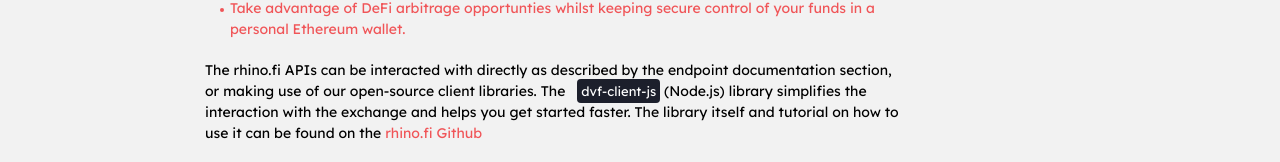
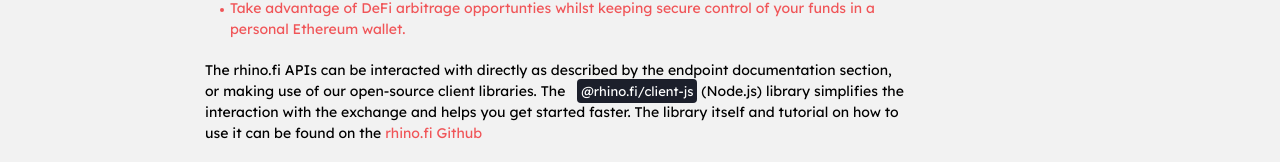
Before and after one commit to rhinofi/api-documentation, a React (Vite) app: page / in a window 1280 px wide. Shown: the part 574-736 px from the top of the page. Built offline with nearby package versions, Linux system fonts and the light colour scheme.

Commit message:
[FEATURES-562] replace dvf-client-js with @rhino.fi/client-js

```diff
--- a/src/ui/Docs/Intro.jsx
+++ b/src/ui/Docs/Intro.jsx
@@ -52,7 +52,7 @@
           </List>
         </Text>
         <Text>
-          The rhino.fi APIs can be interacted with directly as described by the endpoint documentation section, or making use of our open-source client libraries. The <CodeInText>dvf-client-js</CodeInText> (Node.js) library simplifies the interaction with the exchange and helps you get started faster. The library itself and tutorial on how to use it can be found on the <GreenLink href="https://github.com/rhinofi/dvf-client-js">rhino.fi Github</GreenLink>
+          The rhino.fi APIs can be interacted with directly as described by the endpoint documentation section, or making use of our open-source client libraries. The <CodeInText>@rhino.fi/client-js</CodeInText> (Node.js) library simplifies the interaction with the exchange and helps you get started faster. The library itself and tutorial on how to use it can be found on the <GreenLink href="https://github.com/rhinofi/@rhino.fi/client-js">rhino.fi Github</GreenLink>
         </Text>
         <Text>
           This documentation set is actively maintained and updated. If you would like to suggest any changes or find there is something missing, please <GreenLink href="https://github.com/rhinofi/api-documentation/issues">create an issue on Github</GreenLink>.
--- a/src/ui/Tutorials/TutorialsSections/InternalTransfers.jsx
+++ b/src/ui/Tutorials/TutorialsSections/InternalTransfers.jsx
@@ -23,7 +23,7 @@
           code={`
 const HDWalletProvider = require('truffle-hdwallet-provider')
 const Web3 = require('web3')
-const DVF = require('dvf-client-js');
+const RhinofiClientFactory = require('@rhino.fi/client-js');
 
 async function transfer () {
   const providerUrl = '// Infura or similar provider url //';
@@ -37,7 +37,7 @@
   const provider = new HDWalletProvider(ethPrivKey, providerUrl);
   const web3 = new Web3(provider);
 
-  const dvfConfig = {
+  const rhinofiConfig = {
     api: 'https://api.rhino.fi',
     wallet: {
       type: 'tradingKey',
@@ -47,14 +47,14 @@
     }
   }
 
-  dvf = await DVF(web3, dvfConfig);
+  const rhinofi = await RhinofiClientFactory(web3, rhinofiConfig);
 
-  await dvf.transfer({ recipientEthAddress, token, amount })
+  await rhinofi.transfer({ recipientEthAddress, token, amount })
 }
           `}
         />
       </CodeWrapper>
-      <Text>To fetch transfer history we would query the <Code>/transfers</Code> endpoint using previously establish dvf with key credentials and your preferred http request package:</Text>
+      <Text>To fetch transfer history we would query the <Code>/transfers</Code> endpoint using previously instantiated rhinofi client with key credentials and your preferred http request package:</Text>
       <CodeWrapper>
         <PrismCode
           language="js"
@@ -66,7 +66,7 @@
   return 'EcRecover ' + bufferStarkAuthData.toString('base64')
 }
 
-const { nonce, signature } = await dvf.sign.nonceSignature()
+const { nonce, signature } = await rhinofi.sign.nonceSignature()
 
 const authData = {
   signature,
@@ -90,14 +90,14 @@
         />
       </CodeWrapper>
       <Text>To better reference each transfer it is possible to provide a memo property which will be attached to the transfer. It will also be reflected in
-        transfer history response. It is added from 2.5.1v in dvf-client-js. Currently only available in the github repository. The code would be exactly similar
+        transfer history response. It is added from 2.5.1v in @rhino.fi/client-js. Currently only available in the github repository. The code would be exactly similar
         to the first example, except adding one more property to the <Code>transfer</Code>:</Text>
       <CodeWrapper>
         <PrismCode
             language="js"
             code={`
 const memo = 'Test transfer'
-await dvf.transfer({ recipientEthAddress, token, amount, memo })
+await rhinofi.transfer({ recipientEthAddress, token, amount, memo })
 
             `}
         />
--- a/src/ui/Tutorials/TutorialsSections/LibrariesExamplesSection.jsx
+++ b/src/ui/Tutorials/TutorialsSections/LibrariesExamplesSection.jsx
@@ -9,7 +9,7 @@
 export const LibrariesExamplesSection = () => (
   <TutorialSection title="Libraries and Examples">
     <Text>
-      The rhino.fi API can be interacted with directly as described by the endpoint documentation and examples, or making use of our open-source client libraries. The <CodeInText>dvf-client-js</CodeInText> (Node.js) library simplifies the interaction with the exchange and helps you get started faster. The library itself and tutorial on how to use it can be found on the <GreenLink href="https://github.com/rhinofi/dvf-client-js">rhino.fi Github</GreenLink>
+      The rhino.fi API can be interacted with directly as described by the endpoint documentation and examples, or making use of our open-source client libraries. The <CodeInText>@rhino.fi/client-js</CodeInText> (Node.js) library simplifies the interaction with the exchange and helps you get started faster. The library itself and tutorial on how to use it can be found on the <GreenLink href="https://github.com/rhinofi/@rhino.fi/client-js">rhino.fi Github</GreenLink>
     </Text>
     <Text>
       The API cannot be used entirely standlone, as interaction is also required with the Ethereum blockchain to interface to the exchange. Ethereum interaction is required in-order for the on-ramping and off-ramping steps:
@@ -20,7 +20,7 @@
       </List>
     </Text>
     <Text>
-      A series of <GreenLink href="https://github.com/rhinofi/dvf-client-js/tree/master/examples">examples in javascript</GreenLink> make it easy to understand the blockchain steps required.
+      A series of <GreenLink href="https://github.com/rhinofi/@rhino.fi/client-js/tree/master/examples">examples in javascript</GreenLink> make it easy to understand the blockchain steps required.
     </Text>
   </TutorialSection>
 );
--- a/src/ui/Tutorials/TutorialsSections/QueryingEndpoints.jsx
+++ b/src/ui/Tutorials/TutorialsSections/QueryingEndpoints.jsx
@@ -53,7 +53,7 @@
           code={`
 const HDWalletProvider = require('truffle-hdwallet-provider')
 const Web3 = require('web3')
-const DVF = require('dvf-client-js');
+const RhinofiClientFactory = require('@rhino.fi/client-js');
 const fetch = require('node-fetch');
 
 async function private () {
@@ -65,7 +65,7 @@
   const provider = new HDWalletProvider(ethPrivKey, providerUrl);
   const web3 = new Web3(provider);
 
-  const dvfConfig = {
+  const rhinofiConfig = {
     api: 'https://api.rhino.fi',
     wallet: {
       type: 'tradingKey',
@@ -74,14 +74,14 @@
       }
     }
   }
-  dvf = await DVF(web3, dvfConfig);
+  const rhinofi = await RhinofiClientFactory(web3, rhinofiConfig);
 
-  // ---EXAMPLE 1 [DVF CLIENT]---
-  const balances = await dvf.getBalance()
+  // ---EXAMPLE 1 [Rhinofi CLIENT]---
+  const balances = await rhinofi.getBalance()
   console.info('balances', balances)
 
   // ---EXAMPLE 2 [POST]---
-  const { nonce, signature } = await dvf.sign.nonceSignature()
+  const { nonce, signature } = await rhinofi.sign.nonceSignature()
 
   const body = {
     nonce: nonce.toString(),
@@ -101,7 +101,7 @@
   console.info('balances', await rBalance.json())
 
   // ---EXAMPLE 3 [GET]---
-  const { nonce, signature } = await dvf.sign.nonceSignature()
+  const { nonce, signature } = await rhinofi.sign.nonceSignature()
 
   const makeEcRecoverHeader = data => {
     const bufferStarkAuthData = Buffer.from(JSON.stringify(data))
--- a/src/ui/Tutorials/TutorialsSections/RebalancingFunds.jsx
+++ b/src/ui/Tutorials/TutorialsSections/RebalancingFunds.jsx
@@ -25,7 +25,7 @@
           code={`
 const HDWalletProvider = require('truffle-hdwallet-provider')
 const Web3 = require('web3')
-const DVF = require('dvf-client-js');
+const RhinofiClientFactory = require('@rhino.fi/client-js');
 
 async function balance () {
   const providerUrl = '// Infura or similar provider url //';
@@ -35,7 +35,7 @@
   const provider = new HDWalletProvider(ethPrivKey, providerUrl);
   const web3 = new Web3(provider);
 
-  const dvfConfig = {
+  const rhinofiConfig = {
     api: 'https://api.rhino.fi',
     wallet: {
       type: 'tradingKey',
@@ -44,18 +44,18 @@
       }
     }
   }
-  dvf = await DVF(web3, dvfConfig);
+  const rhinofi = await RhinofiClientFactory(web3, rhinofiConfig);
 
   // balance
-  const balances = await dvf.getBalance()
+  const balances = await rhinofi.getBalance()
   console.info('balances', balances)
 
   // deposits
-  const deposits = await dvf.getDeposits()
+  const deposits = await rhinofi.getDeposits()
   console.info('deposits', deposits)
 
   // withdrawals
-  const withdrawls = await dvf.getWithdrawals()
+  const withdrawls = await rhinofi.getWithdrawals()
   console.info('withdrawls', withdrawls)
 }
           `}
--- a/src/ui/Tutorials/TutorialsSections/RestMarketDataSection.jsx
+++ b/src/ui/Tutorials/TutorialsSections/RestMarketDataSection.jsx
@@ -20,12 +20,12 @@
     <SubSection id="Rest API Market Data" className="section">
       <SubTitle>rhino.fi Client Config</SubTitle>
       <Text>For retrieving the client config via rhino.fi public API please see: </Text>
-        <Text><GreenLink href="https://github.com/rhinofi/dvf-client-js/tree/master/examples">https://github.com/rhinofi/dvf-client-js/tree/master/examples</GreenLink></Text>
+        <Text><GreenLink href="https://github.com/rhinofi/@rhino.fi/client-js/tree/master/examples">https://github.com/rhinofi/@rhino.fi/client-js/tree/master/examples</GreenLink></Text>
 <Text>or</Text>
 <Text></Text>
 <Text><GreenLink href="https://docs.rhino.fi/docs#postV1TradingRGetuserconf">Get user conf endpoint</GreenLink></Text>
 
-<Text>For retrieving the client config when using dvf-client-js library please see examples in dvf-client-js: <GreenLink href="https://github.com/rhinofi/dvf-client-js">https://github.com/rhinofi/dvf-client-js</GreenLink>
+<Text>For retrieving the client config when using @rhino.fi/client-js library please see examples in @rhino.fi/client-js: <GreenLink href="https://github.com/rhinofi/@rhino.fi/client-js">https://github.com/rhinofi/@rhino.fi/client-js</GreenLink>
 
 </Text><br></br>
       <SubTitle>Available trading pair symbols</SubTitle>
--- a/src/ui/Tutorials/TutorialsSections/TradingClient.jsx
+++ b/src/ui/Tutorials/TutorialsSections/TradingClient.jsx
@@ -11,7 +11,7 @@
   <>
     <TutorialSection title="Trading Client">
       <Text>
-        We can use dvf-client to make our own trading client, which makes it easy to place buy or sell orders.
+        We can use @rhino.fi/client-js to make our own trading client, which makes it easy to place buy or sell orders.
       </Text>
     </TutorialSection>
     <SubSection id="Trading" className="section">
@@ -23,7 +23,7 @@
           code={`
 const HDWalletProvider = require('truffle-hdwallet-provider')
 const Web3 = require('web3')
-const DVF = require('dvf-client-js');
+const RhinofiClientFactory = require('@rhino.fi/client-js');
 
 async function client () {
   const providerUrl = '// Infura or similar provider url //';
@@ -52,7 +52,7 @@
     starkPrivateKey
   }
 
-  const dvfConfig = {
+  const rhinofiConfig = {
     api: 'https://api.rhino.fi',
     wallet: {
       type: 'tradingKey',
@@ -62,14 +62,14 @@
     }
   }
 
-  dvf = await DVF(web3, dvfConfig);
+  const rhinofi = await RhinofiClientFactory(web3, rhinofiConfig);
 
   // Buy order placing
-  const rBuyOrder = await dvf.submitOrder(buy)
+  const rBuyOrder = await rhinofi.submitOrder(buy)
   console.info('buy order receipt', JSON.stringify(rBuyOrder))
 
   // Sell order placing
-  const rSellOrder = await dvf.submitOrder(sell)
+  const rSellOrder = await rhinofi.submitOrder(sell)
   console.info('sell order receipt', JSON.stringify(rSellOrder))
 }
           `}
@@ -81,8 +81,8 @@
           language="js"
           code={`
 // Order canceling
-const rBuyOrder = await dvf.submitOrder(buy)
-await dvf.cancelOrder({ orderId: rBuyOrder._id })
+const rBuyOrder = await rhinofi.submitOrder(buy)
+await rhinofi.cancelOrder({ orderId: rBuyOrder._id })
           `}
           />
       </CodeWrapper>
```
Also changed, not shown: 1 other file (tests, documents, lock files or other folders).
